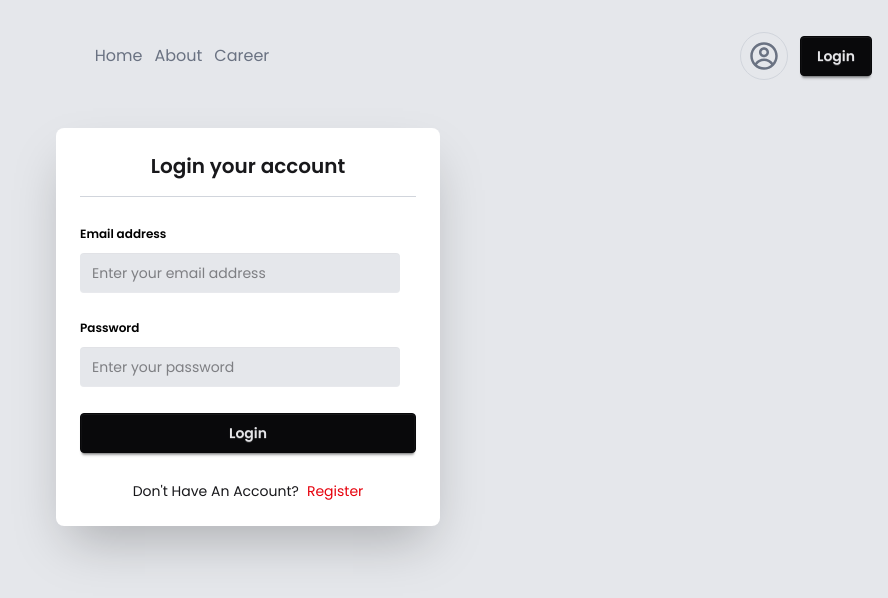
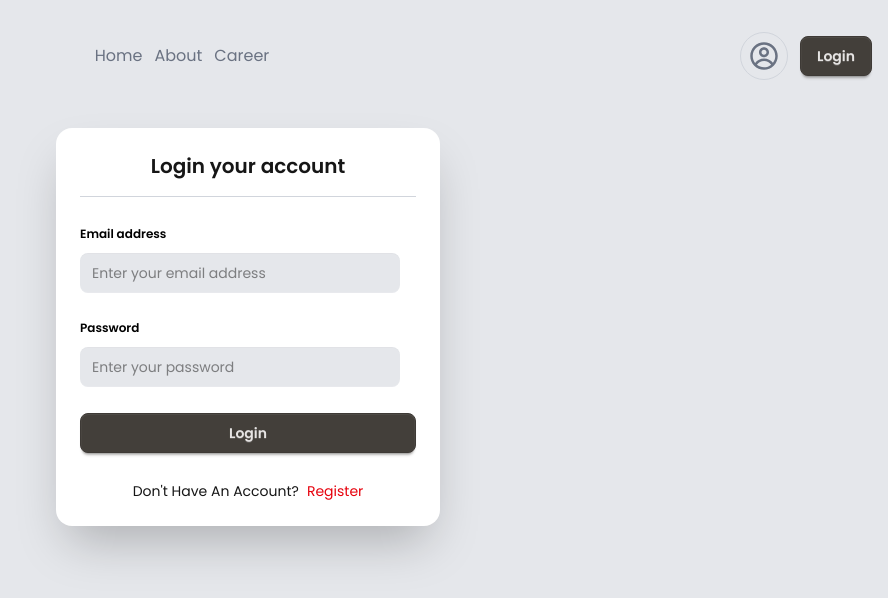
Before and after one commit to abdullahilbaki/Dragon-News, a React (Vite) app: page /auth/login in a window 1280 px wide. Shown: the top 598 px of the page, without its empty margins (392-1280 px from the left). Built offline with nearby package versions, Linux system fonts and the light colour scheme; no server answers.

Commit message:
edited theme

```diff
--- a/index.html
+++ b/index.html
@@ -1,5 +1,5 @@
 <!DOCTYPE html>
-<html lang="en" data-theme="light" class="scroll-smooth">
+<html lang="en" class="scroll-smooth">
   <head>
     <meta charset="UTF-8" />
     <link
--- a/src/components/Header.tsx
+++ b/src/components/Header.tsx
@@ -1,12 +1,15 @@
 import { format } from "date-fns";
 import headerLogo from "../assets/logo.svg";
+import { Link } from "react-router";
 
 const Header = () => {
   const todayDate = format(new Date(), "EEEE, MMMM d, yyyy");
 
   return (
     <div className="flex flex-col items-center justify-center gap-2 text-center my-4">
-      <img src={headerLogo} alt="header logo" />
+      <Link to={"/"}>
+        <img src={headerLogo} alt="header logo" />
+      </Link>
       <p className="text-gray-500">Journalism Without Fear or Favour</p>
       <p>{todayDate}</p>
     </div>
--- a/src/index.css
+++ b/src/index.css
@@ -1,5 +1,7 @@
 @import "tailwindcss";
-@plugin "daisyui";
+@plugin "daisyui" {
+  themes: bumblebee --default;
+}
 
 .poppins {
   font-family: "Poppins", sans-serif;
```
